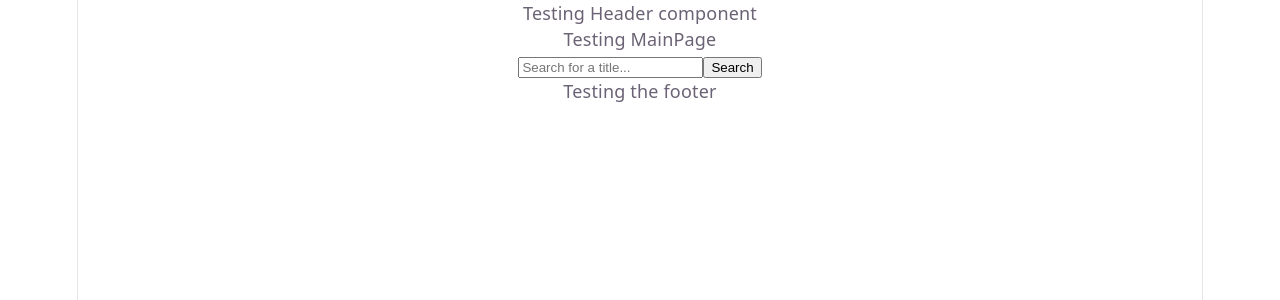
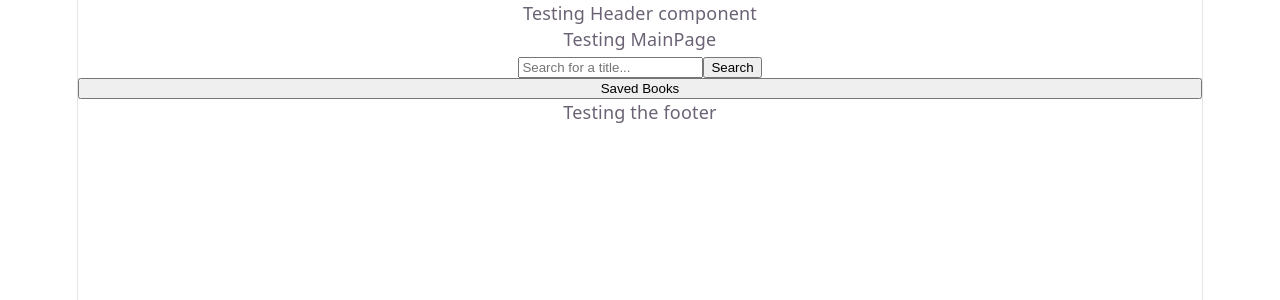
Before and after one commit to dogge84hotmailcom/bookowl, a React (Vite) app in the folder client/: page / in a window 1280 px wide. Shown: the top 300 px of the page. Built offline with nearby package versions, Linux system fonts and the light colour scheme.

Commit message:
added saved books button

```diff
--- a/client/src/views/MainPage.jsx
+++ b/client/src/views/MainPage.jsx
@@ -14,9 +14,6 @@ export default function MainPage (){
 
         navigate(`/searchresults?q=${searchInput}`)
 
-
-
-
     }
 
     return (
@@ -26,6 +23,7 @@ export default function MainPage (){
             <input value={searchInput} onChange={(event) => setSearchInput(event.target.value)} type="text" placeholder="Search for a title..."></input>
             <button type="submit">Search</button>
         </form>
+        <button type="button" onClick={() => navigate(`/savedbooks`)}>Saved Books</button>
         <Footer />
 
         </>
```
